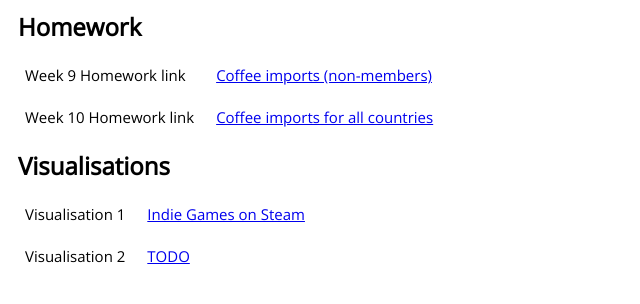
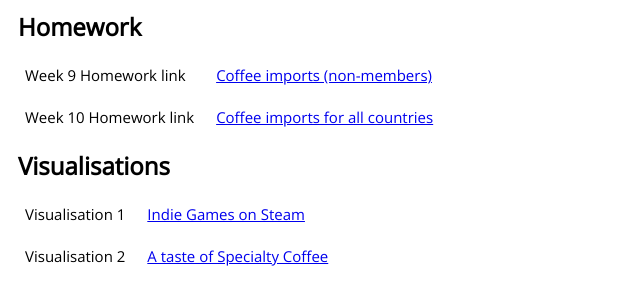
Before and after one commit to JasonKwe/fit3179, a plain HTML site: page index.html in a window 1280 px wide. Shown: the whole page, without its empty margins (0-640 px from the left). Drawn offline with nearby package versions, Linux system fonts and the light colour scheme.

Commit message:
Update index.html

```diff
--- a/index.html
+++ b/index.html
@@ -32,7 +32,7 @@
         </tr>
         <tr>
             <td>Visualisation 2</td>
-            <td><a href="https://jasonkwe.github.io/fit3179/visualisation2/visualisation2.html">TODO</td>
+            <td><a href="https://jasonkwe.github.io/fit3179/visualisation2/visualisation2.html">A taste of Specialty Coffee</td>
         </tr>
     </table>
 </body>
```
